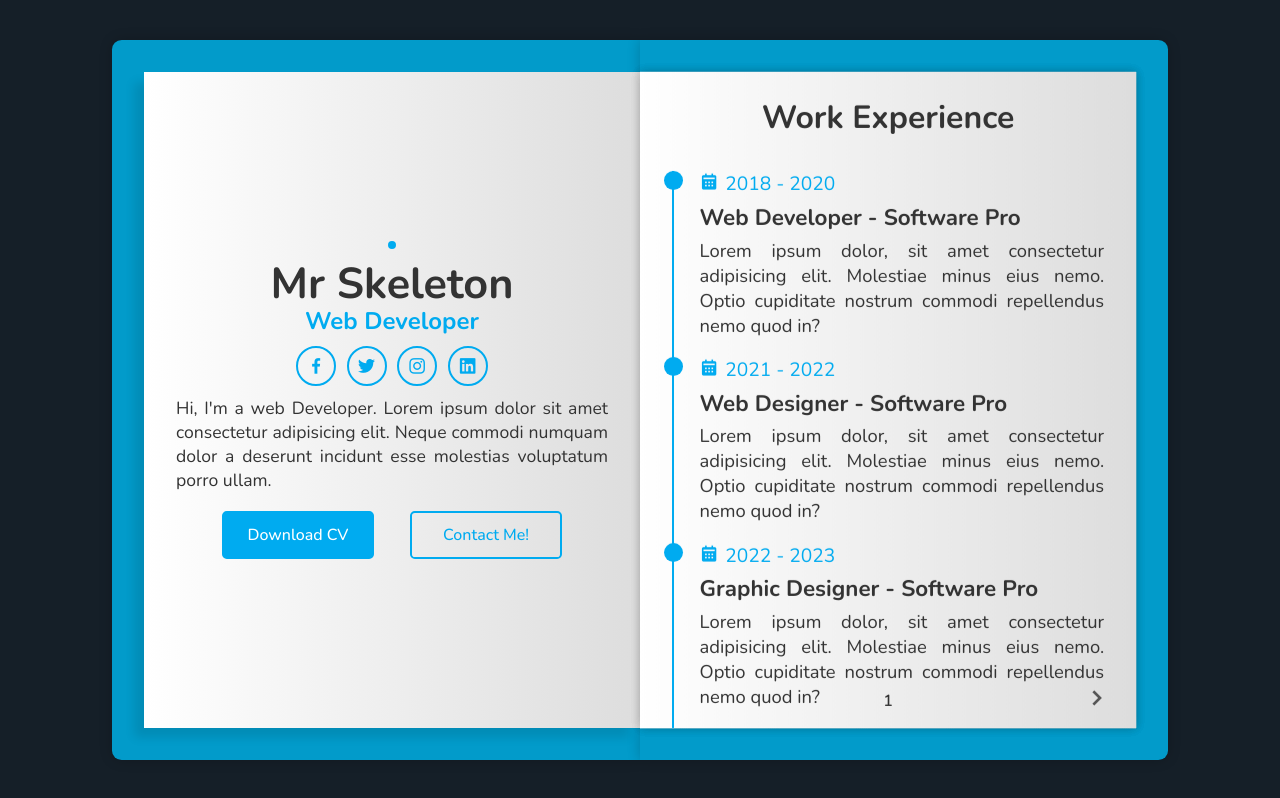
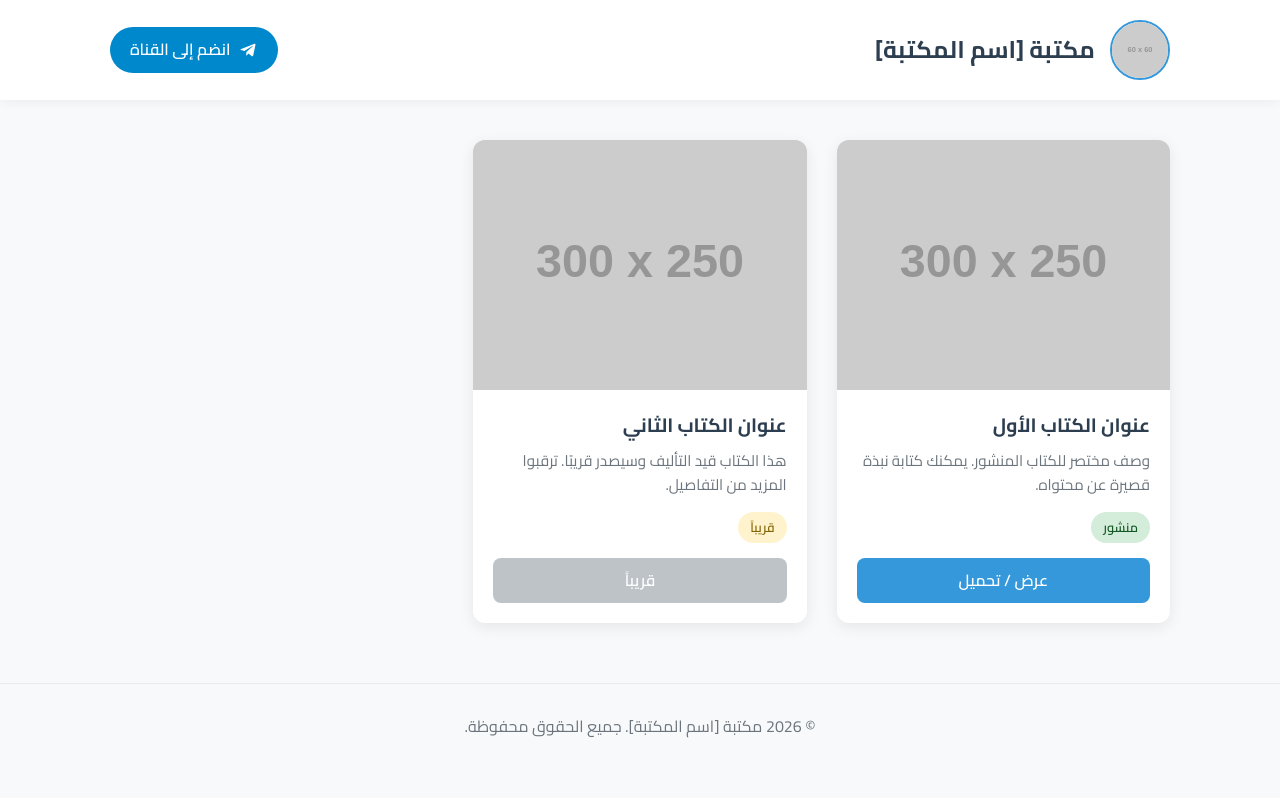
Before and after one commit to Peripatetic-school/BlessedArrowlibrary, a plain HTML site: page index.html in a window 1280 px wide. Drawn offline with nearby package versions, Linux system fonts and the light colour scheme; placeholder pictures from the web are drawn by us; a web font is replaced by a local one.

Commit message:
Update index.html

```diff
--- a/index.html
+++ b/index.html
@@ -1,320 +1,255 @@
 <!DOCTYPE html>
-<html lang="en">
-  <head>
-    <meta charset="UTF-8" />
-    <meta name="viewport" content="width=device-width, initial-scale=1.0" />
-    <title>3D- Portfolio Book</title>
-    <!-- BoxIcon -->
-    <link
-      href="https://unpkg.com/boxicons@2.1.4/css/boxicons.min.css"
-      rel="stylesheet"
-    />
-    <!-- style -->
-    <link rel="stylesheet" href="style.css" />
-  </head>
-  <body>
-    <div class="wrapper">
-      <div class="cover cover-left"></div>
-      <div class="cover cover-right"></div>
+<html lang="ar" dir="rtl">
+<head>
+    <meta charset="UTF-8">
+    <meta name="viewport" content="width=device-width, initial-scale=1.0">
+    <!-- ✏️ عدّل هنا: عنوان الصفحة (يظهر في تبويب المتصفح) -->
+    <title>مكتبة [اسم المكتبة]</title>
+    <link rel="preconnect" href="https://fonts.googleapis.com">
+    <link rel="preconnect" href="https://fonts.gstatic.com" crossorigin>
+    <link href="https://fonts.googleapis.com/css2?family=Cairo:wght@400;600;700&display=swap" rel="stylesheet">
+    <style>
+        :root {
+            --primary-color: #2c3e50;
+            --accent-color: #3498db;
+            --bg-color: #f8f9fa;
+            --card-bg: #ffffff;
+            --text-color: #333;
+            --text-muted: #6c757d;
+        }
+        * { box-sizing: border-box; margin: 0; padding: 0; }
+        body {
+            font-family: 'Cairo', sans-serif;
+            background-color: var(--bg-color);
+            color: var(--text-color);
+            line-height: 1.6;
+        }
+        .container {
+            max-width: 1100px;
+            margin: 0 auto;
+            padding: 0 20px;
+        }
+        /* الترويسة والشعار */
+        header {
+            background-color: var(--card-bg);
+            box-shadow: 0 2px 10px rgba(0,0,0,0.05);
+            padding: 20px 0;
+            margin-bottom: 40px;
+        }
+        .header-content {
+            display: flex;
+            align-items: center;
+            justify-content: space-between;
+            flex-wrap: wrap;
+            gap: 15px;
+        }
+        .library-brand {
+            display: flex;
+            align-items: center;
+            gap: 15px;
+        }
+        .library-logo {
+            width: 60px;
+            height: 60px;
+            border-radius: 50%;
+            object-fit: cover;
+            border: 2px solid var(--accent-color);
+        }
+        .library-name {
+            font-size: 1.5rem;
+            font-weight: 700;
+            color: var(--primary-color);
+        }
+        .telegram-btn {
+            display: inline-flex;
+            align-items: center;
+            gap: 8px;
+            background-color: #0088cc;
+            color: white;
+            text-decoration: none;
+            padding: 10px 20px;
+            border-radius: 50px;
+            font-weight: 600;
+            transition: background 0.3s;
+        }
+        .telegram-btn:hover {
+            background-color: #006699;
+        }
+        .telegram-btn svg {
+            width: 20px;
+            height: 20px;
+            fill: currentColor;
+        }
+        /* شبكة الكتب */
+        .books-grid {
+            display: grid;
+            grid-template-columns: repeat(auto-fill, minmax(250px, 1fr));
+            gap: 30px;
+            margin-bottom: 60px;
+        }
+        .book-card {
+            background: var(--card-bg);
+            border-radius: 12px;
+            overflow: hidden;
+            box-shadow: 0 4px 15px rgba(0,0,0,0.08);
+            transition: transform 0.3s, box-shadow 0.3s;
+            display: flex;
+            flex-direction: column;
+        }
+        .book-card:hover {
+            transform: translateY(-5px);
+            box-shadow: 0 8px 25px rgba(0,0,0,0.15);
+        }
+        .book-cover {
+            width: 100%;
+            height: 250px;
+            object-fit: cover;
+            background-color: #eee;
+        }
+        .book-info {
+            padding: 20px;
+            display: flex;
+            flex-direction: column;
+            flex-grow: 1;
+        }
+        .book-title {
+            font-size: 1.2rem;
+            font-weight: 700;
+            margin-bottom: 8px;
+            color: var(--primary-color);
+        }
+        .book-desc {
+            font-size: 0.95rem;
+            color: var(--text-muted);
+            margin-bottom: 15px;
+            flex-grow: 1;
+        }
+        .book-badge {
+            display: inline-block;
+            padding: 5px 12px;
+            border-radius: 20px;
+            font-size: 0.8rem;
+            font-weight: 600;
+            margin-bottom: 15px;
+            width: fit-content;
+        }
+        .badge-published {
+            background-color: #d4edda;
+            color: #155724;
+        }
+        .badge-soon {
+            background-color: #fff3cd;
+            color: #856404;
+        }
+        .book-link {
+            display: inline-block;
+            text-align: center;
+            background-color: var(--accent-color);
+            color: white;
+            text-decoration: none;
+            padding: 10px;
+            border-radius: 8px;
+            font-weight: 600;
+            transition: background 0.3s;
+            margin-top: auto;
+        }
+        .book-link:hover {
+            background-color: #2980b9;
+        }
+        .book-link.disabled {
+            background-color: #bdc3c7;
+            cursor: not-allowed;
+            pointer-events: none;
+        }
+        footer {
+            text-align: center;
+            padding: 30px 0;
+            color: var(--text-muted);
+            border-top: 1px solid #e9ecef;
+        }
+        @media (max-width: 600px) {
+            .header-content { justify-content: center; text-align: center; }
+            .books-grid { grid-template-columns: 1fr; }
+        }
+    </style>
+</head>
+<body>
 
-      <div class="book">
-        <!-- profile page -->
-        <div class="book-page page-left">
-          <div class="profile-page">
-            <img src="./Logo.png" alt="" />
-            <h1>Mr Skeleton</h1>
-            <h3>Web Developer</h3>
+    <header>
+        <div class="container header-content">
+            <div class="library-brand">
+                <!-- ✏️ عدّل هنا: ضع رابط صورة الشعار الخاص بمكتبتك -->
+                <img src="https://via.placeholder.com/60" alt="شعار المكتبة" class="library-logo" id="logo">
+                <!-- ✏️ عدّل هنا: اسم المكتبة -->
+                <span class="library-name">مكتبة [اسم المكتبة]</span>
+            </div>
+            <!-- ✏️ عدّل هنا: ضع معرف قناتك على تلغرام (بدون @) -->
+            <a href="https://t.me/YOUR_USERNAME" target="_blank" class="telegram-btn">
+                <svg viewBox="0 0 24 24"><path d="M9.78 18.65l.28-4.23 7.68-6.92c.34-.31-.07-.46-.52-.19L7.74 13.3 3.64 12c-.88-.25-.89-.86.2-1.3l15.97-6.16c.73-.33 1.43.18 1.15 1.3l-2.72 12.81c-.19.91-.74 1.13-1.5.71L12.6 16.3l-1.99 1.93c-.23.23-.42.42-.83.42z"/></svg>
+                انضم إلى القناة
+            </a>
+        </div>
+    </header>
 
-            <div class="social-media">
-              <a href="#"><i class="bx bxl-facebook"></i></a>
-              <a href="#"><i class="bx bxl-twitter"></i></a>
-              <a href="#"><i class="bx bxl-instagram"></i></a>
-              <a href="#"><i class="bx bxl-linkedin-square"></i></a>
-            </div>
+    <main class="container">
+        <div class="books-grid" id="booksGrid">
+            <!-- سيتم إدراج الكتب هنا تلقائيًا بواسطة JavaScript -->
+        </div>
+    </main>
 
-            <p>
-              Hi, I'm a web Developer. Lorem ipsum dolor sit amet
-              consectetur adipisicing elit. Neque commodi numquam dolor a
-              deserunt incidunt esse molestias voluptatum porro ullam.
-            </p>
+    <footer>
+        <div class="container">
+            <p>© <span id="year"></span> مكتبة [اسم المكتبة]. جميع الحقوق محفوظة.</p>
+        </div>
+    </footer>
 
-            <div class="btn-box">
-              <a href="#" class="btn">Download CV</a>
-              <a href="#" class="btn contact-me">Contact Me!</a>
-            </div>
-          </div>
-        </div>
+    <script>
+        // ✏️ عدّل هنا: بيانات الكتب (أضف أو احذف كتبًا حسب حاجتك)
+        const books = [
+            {
+                title: "عنوان الكتاب الأول",
+                description: "وصف مختصر للكتاب المنشور. يمكنك كتابة نبذة قصيرة عن محتواه.",
+                cover: "https://via.placeholder.com/300x250?text=غلاف+الكتاب",
+                status: "published", // "published" للمنشور، و "soon" للقادم
+                link: "https://example.com" // رابط الشراء أو التحميل (اتركه فارغًا للكتب القادمة)
+            },
+            {
+                title: "عنوان الكتاب الثاني",
+                description: "هذا الكتاب قيد التأليف وسيصدر قريبًا. ترقبوا المزيد من التفاصيل.",
+                cover: "https://via.placeholder.com/300x250?text=قريباً",
+                status: "soon",
+                link: ""
+            }
+            // يمكنك إضافة المزيد من الكتب بنفس الطريقة
+        ];
 
-        <!-- page 1 & 2 -->
-        <div class="book-page page-right turn" id="turn-1">
-          <!-- page 1 (work experience) -->
-          <div class="page-front">
-            <h1 class="title">Work Experience</h1>
+        const booksGrid = document.getElementById('booksGrid');
 
-            <div class="workeduc-box">
-              <div class="workeduc-content">
-                <span class="year"
-                  ><i class="bx bxs-calendar"></i>2018 - 2020</span
-                >
-                <h3>Web Developer - Software Pro</h3>
-                <p>
-                  Lorem ipsum dolor, sit amet consectetur adipisicing elit.
-                  Molestiae minus eius nemo. Optio cupiditate nostrum commodi
-                  repellendus nemo quod in?
-                </p>
-              </div>
+        books.forEach(book => {
+            const card = document.createElement('div');
+            card.className = 'book-card';
 
-              <div class="workeduc-content">
-                <span class="year"
-                  ><i class="bx bxs-calendar"></i>2021 - 2022</span
-                >
-                <h3>Web Designer - Software Pro</h3>
-                <p>
-                  Lorem ipsum dolor, sit amet consectetur adipisicing elit.
-                  Molestiae minus eius nemo. Optio cupiditate nostrum commodi
-                  repellendus nemo quod in?
-                </p>
-              </div>
+            const badgeClass = book.status === 'published' ? 'badge-published' : 'badge-soon';
+            const badgeText = book.status === 'published' ? 'منشور' : 'قريباً';
+            const linkClass = book.status === 'published' ? 'book-link' : 'book-link disabled';
+            const linkText = book.status === 'published' ? 'عرض / تحميل' : 'قريباً';
+            const linkHref = book.link || '#';
 
-              <div class="workeduc-content">
-                <span class="year"
-                  ><i class="bx bxs-calendar"></i>2022 - 2023</span
-                >
-                <h3>Graphic Designer - Software Pro</h3>
-                <p>
-                  Lorem ipsum dolor, sit amet consectetur adipisicing elit.
-                  Molestiae minus eius nemo. Optio cupiditate nostrum commodi
-                  repellendus nemo quod in?
-                </p>
-              </div>
-            </div>
-            <span class="number-page">1</span>
+            card.innerHTML = `
+                <img src="${book.cover}" alt="غلاف ${book.title}" class="book-cover" onerror="this.src='https://via.placeholder.com/300x250?text=لا+توجد+صورة'">
+                <div class="book-info">
+                    <h3 class="book-title">${book.title}</h3>
+                    <p class="book-desc">${book.description}</p>
+                    <span class="book-badge ${badgeClass}">${badgeText}</span>
+                    <a href="${linkHref}" class="${linkClass}" target="_blank">${linkText}</a>
+                </div>
+            `;
+            booksGrid.appendChild(card);
+        });
 
-            <!-- next button -->
-            <span class="nextprev-btn" data-page="turn-1">
-              <i class="bx bx-chevron-right"></i>
-            </span>
-          </div>
+        // تحديث سنة الحقوق تلقائيًا
+        document.getElementById('year').textContent = new Date().getFullYear();
+    </script>
 
-          <!-- page 2 (education) -->
-          <div class="page-back">
-            <h1 class="title">Education</h1>
-
-            <div class="workeduc-box">
-              <div class="workeduc-content">
-                <span class="year"
-                  ><i class="bx bxs-calendar"></i>2016 - 2018</span
-                >
-                <h3>College</h3>
-                <p>
-                  Lorem ipsum dolor, sit amet consectetur adipisicing elit.
-                  Molestiae minus eius nemo. Optio cupiditate nostrum commodi
-                  repellendus nemo quod in?
-                </p>
-              </div>
-
-              <div class="workeduc-content">
-                <span class="year"
-                  ><i class="bx bxs-calendar"></i>2018 - 2020</span
-                >
-                <h3>Intermediate</h3>
-                <p>
-                  Lorem ipsum dolor, sit amet consectetur adipisicing elit.
-                  Molestiae minus eius nemo. Optio cupiditate nostrum commodi
-                  repellendus nemo quod in?
-                </p>
-              </div>
-
-              <div class="workeduc-content">
-                <span class="year"
-                  ><i class="bx bxs-calendar"></i>2020 - 2024</span
-                >
-                <h3>BS Computer Science</h3>
-                <p>
-                  Lorem ipsum dolor, sit amet consectetur adipisicing elit.
-                  Molestiae minus eius nemo. Optio cupiditate nostrum commodi
-                  repellendus nemo quod in?
-                </p>
-              </div>
-            </div>
-
-            <span class="number-page">2</span>
-
-            <!-- prev button -->
-            <span class="nextprev-btn back" data-page="turn-1">
-              <i class="bx bx-chevron-left"></i>
-            </span>
-          </div>
-        </div>
-
-
-        <!-- page 3 & 4 -->
-        <div class="book-page page-right turn" id="turn-2">
-          <!-- page 3 (my services) -->
-          <div class="page-front">
-            <h1 class="title">My Services</h1>
-
-            <div class="services-box">
-              <div class="services-content">
-                <i class="bx bx-code-alt"></i>
-                <h3>Web Development</h3>
-                <p>
-                  Lorem ipsum, dolor sit amet consectetur adipisicing elit. Nisi
-                  quae accusamus aliquam.
-                </p>
-                <a href="#" class="btn">Read More</a>
-              </div>
-
-              <div class="services-content">
-                <i class="bx bxs-paint"></i>
-                <h3>Creative Design</h3>
-                <p>
-                  Lorem ipsum, dolor sit amet consectetur adipisicing elit. Nisi
-                  quae accusamus aliquam.
-                </p>
-                <a href="#" class="btn">Read More</a>
-              </div>
-
-              <div class="services-content">
-                <i class="bx bx-bar-chart-alt"></i>
-                <h3>Digital Marketing</h3>
-                <p>
-                  Lorem ipsum, dolor sit amet consectetur adipisicing elit. Nisi
-                  quae accusamus aliquam.
-                </p>
-                <a href="#" class="btn">Read More</a>
-              </div>
-
-              <div class="services-content">
-                <i class="bx bx-search"></i>
-                <h3>SEO</h3>
-                <p>
-                  Lorem ipsum, dolor sit amet consectetur adipisicing elit. Nisi
-                  quae accusamus aliquam.
-                </p>
-                <a href="#" class="btn">Read More</a>
-              </div>
-            </div>
-
-            <span class="number-page">3</span>
-
-            <!-- next button -->
-            <span class="nextprev-btn" data-page="turn-2">
-              <i class="bx bx-chevron-right"></i>
-            </span>
-
-          </div>
-          <!-- page 4 (my skills) -->
-          <div class="page-back">
-            <h1 class="title">My Skills</h1>
-
-            <div class="skills-box">
-              <div class="skills-content">
-                <h3>Front-End</h3>
-                <div class="content">
-                  <span><i class="bx bxl-html5"></i> HTML</span>
-                  <span><i class="bx bxl-css3"></i>CSS</span>
-                  <span><i class="bx bxl-javascript"></i>JS</span>
-                  <span><i class="bx bxl-angular"></i>Angular</span>
-                  <span><i class="bx bxl-react"></i>React Js</span>
-                  <span><i class="bx bxl-bootstrap"></i>BootStrap</span>
-                  <span><i class="bx bxl-jquery"></i>Jquery</span>
-                </div>
-              </div>
-
-              <div class="skills-content">
-                <h3>Back-End</h3>
-                <div class="content">
-                  <span><i class="bx bxl-python"></i>Python</span>
-                  <span><i class="bx bxl-java"></i>Java</span>
-                  <span><i class="bx bxl-nodejs"></i>Node JS</span>
-                  <span><i class="bx bxl-php"></i>PHP</span>
-                </div>
-              </div>
-
-              <div class="skills-content">
-                <h3>UI/UX Design</h3>
-                <div class="content">
-                  <span><i class="bx bxl-figma"></i>Figma</span>
-                </div>
-              </div>
-            </div>
-
-            <span class="number-page">4</span>
-
-            <!-- next button -->
-            <span class="nextprev-btn back" data-page="turn-2">
-              <i class="bx bx-chevron-left"></i>
-            </span>
-          </div>
-        </div>
-
-            <!-- page 5 & 6 -->
-            <div class="book-page page-right turn" id="turn-3">
-                <!-- page 5 (latest project or many portfolio) -->
-                <div class="page-front">
-                    <h1 class="title">Latest Project</h1>
-
-                    <div class="portfolio-box">
-                        <div class="img-box">
-                            <img src="website 3.png" alt="">
-                        </div>
-
-                        <div class="info-box">
-                            <div class="info-title">
-                                <h3>Project Name</h3>
-                                <a href="#">Live Preview <i class="bx bx-link-external"></i></a>
-                            </div>
-                            <p>Tech Used:</p>
-                            <p>Lorem ipsum dolor sit amet consectetur adipisicing elit. Distinctio, vel ipsum quis possimus quaerat voluptatem temporibus saepe veniam?</p>
-                        </div>
-                        <div class="btn-box">
-                            <a href="#" class="btn">Source Code</a>
-                            <a href="#" class="btn">More Projects</a>
-
-                        </div>
-                    </div>
-
-                    <span class="number-page">5</span>
-
-                    <!-- next button -->
-                    <span class="nextprev-btn" data-page="turn-3">
-                      <i class="bx bx-chevron-right"></i>
-                    </span>
-                </div>
-
-
-                <!-- page 6 (contact me!) -->
-                <div class="page-back">
-                    <h1 class="title">Contact Me!</h1>
-
-                    <div class="contact-box">
-                      <form action="">
-                        <input type="text" class="field" placeholder="Full Name" required>
-                        <input type="email" class="field" placeholder="Email Address" required>
-                        <textarea name="" id="" cols="30" rows="10" class="field" placeholder="Your Message"></textarea>
-                        <input type="submit" value="Send Message" class="btn">
-                      </form>
-                    </div>
-
-                    <span class="number-page">6</span>
-
-                    <!-- next button -->
-                    <span class="nextprev-btn back" data-page="turn-3">
-                      <i class="bx bx-chevron-left"></i>
-                    </span>
-
-                    <a href="#" class="back-profile">
-                      <p>Profile</p>
-                      <i class="bx bxs-user"></i>
-                    </a>
-                </div>
-
-            </div>
-      </div>
-    </div>
-
-    <!-- script -->
-    <script src="script.js"></script>
-  </body>
-</html>
+</body>
+  </html>
```
